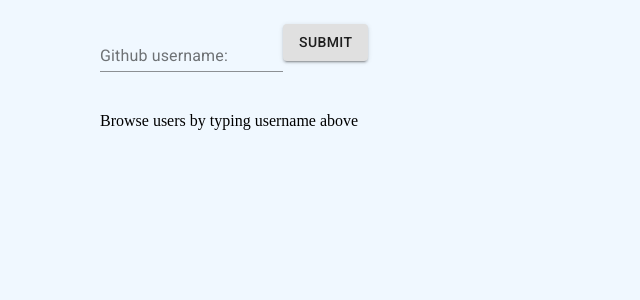
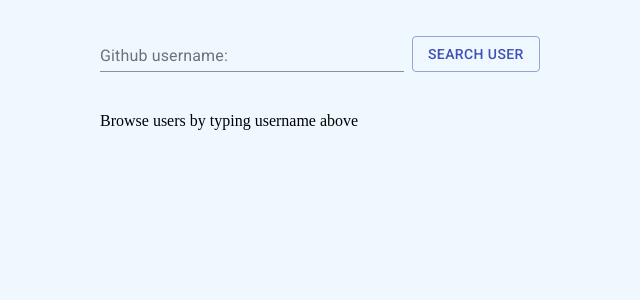
Before and after one commit to mateusz-bielak/axii-gh, a React (Create React App) app: page / in a window 1280 px wide. Shown: the top 300 px of the page, without its empty margins (84-724 px from the left). Built offline with nearby package versions, Linux system fonts and the light colour scheme; no server answers.

Commit message:
Add styles to search form

```diff
--- a/src/App.tsx
+++ b/src/App.tsx
@@ -22,7 +22,7 @@ const App: React.FC = () => {
     return (
         <Container className={classes.container} maxWidth="md">
             <Grid container spacing={3}>
-                <Grid item xs={12} md={4}>
+                <Grid item xs={12}>
                     <Form onSubmit={setUsername} />
                 </Grid>
                 <Grid item xs={12}>
--- a/src/components/Form.tsx
+++ b/src/components/Form.tsx
@@ -1,9 +1,18 @@
 import React, { useState } from 'react';
-import Button from '@material-ui/core/Button';
-import TextField from '@material-ui/core/TextField';
+import { Button, Grid, TextField } from '@material-ui/core';
+import { makeStyles } from '@material-ui/core/styles';
+
+const useStyles = makeStyles(theme => ({
+    button: {
+        display: 'flex',
+        alignItems: 'flex-end',
+        paddingLeft: theme.spacing(1),
+    },
+}));
 
 const Form = ({ onSubmit }: { onSubmit: (value: string) => void }) => {
     const [value, setValue] = useState('');
+    const classes = useStyles();
 
     return (
         <form
@@ -12,15 +21,22 @@ const Form = ({ onSubmit }: { onSubmit: (value: string) => void }) => {
                 onSubmit(value);
             }}
         >
+            <Grid container>
+                <Grid item xs sm={6} md={4}>
                     <TextField
                         id="username"
                         label="Github username:"
                         value={value}
                         onChange={({ target: { value } }) => setValue(value)}
+                        fullWidth
                     />
-            <Button variant="contained" type="submit">
-                Submit
+                </Grid>
+                <Grid item className={classes.button}>
+                    <Button color="primary" variant="outlined" type="submit">
+                        Search user
                     </Button>
+                </Grid>
+            </Grid>
         </form>
     );
 };
```
Lines whose indentation alone changed are shown as unchanged.
